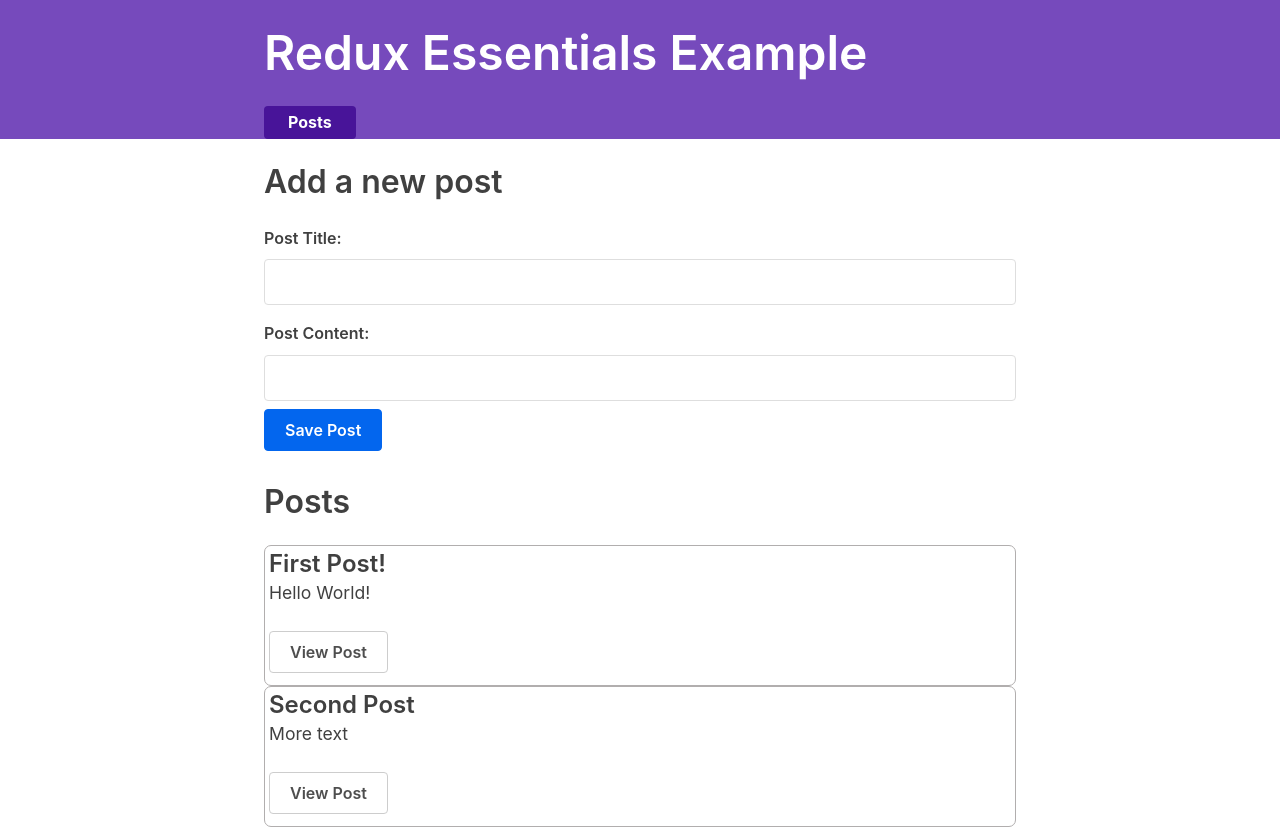
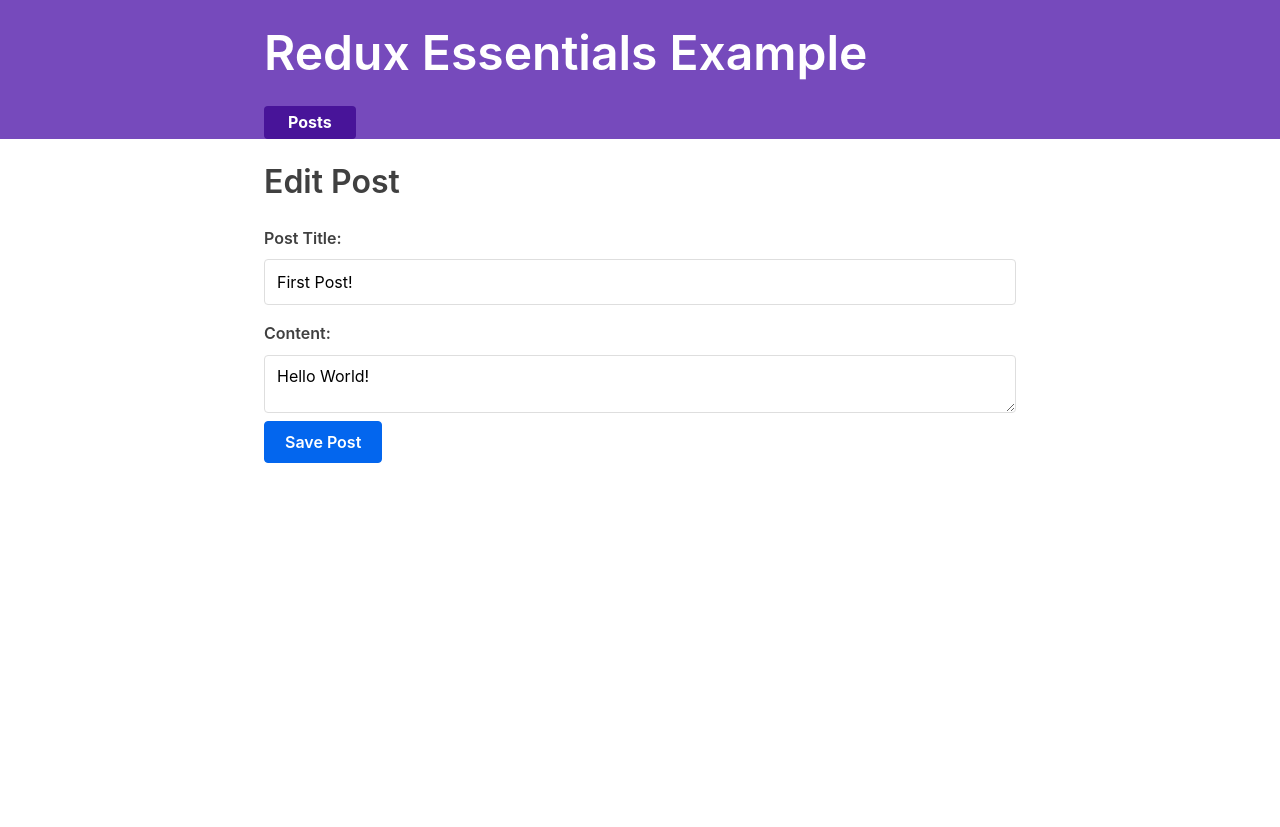
Before and after one commit to AhmedSafi97/redux-app-tutorial, a React (Create React App) app: page /edit-post/1 in a window 1280 px wide. Before the commit this address led to /. After the commit the page ends 800 px from the top, so only its background shows below. Built offline with nearby package versions, Linux system fonts and the light colour scheme; what miragejs, txtgen would draw is missing.

Commit message:
create edit form to edit existing post

```diff
--- a/src/App.js
+++ b/src/App.js
@@ -8,7 +8,12 @@ import {
 
 import { Navbar } from './app/Navbar'
 
-import { PostsList, AddPostForm, SinglePostPage } from './features/posts'
+import {
+  PostsList,
+  AddPostForm,
+  SinglePostPage,
+  EditPostForm,
+} from './features/posts'
 
 function App() {
   return (
@@ -22,8 +27,11 @@ function App() {
               <PostsList />
             </>
           </Route>
-          <Route path="/posts/:id">
-            {(props) => <SinglePostPage postId={props.match.params.id} />}
+          <Route path="/posts/:postId">
+            <SinglePostPage />
+          </Route>
+          <Route path="/edit-post/:postId">
+            <EditPostForm />
           </Route>
           <Redirect to="/" />
         </Switch>
--- /dev/null
+++ b/src/features/posts/EditPostForm.js
@@ -0,0 +1,53 @@
+import React, { useState } from 'react'
+import { useDispatch, useSelector } from 'react-redux'
+import { useHistory, useParams } from 'react-router-dom'
+
+import { postUpdated } from './postsSlice'
+
+export const EditPostForm = () => {
+  const { postId } = useParams()
+
+  const post = useSelector((state) =>
+    state.posts.find((post) => post.id === postId)
+  )
+
+  const [title, setTitle] = useState(post.title)
+  const [content, setContent] = useState(post.content)
+
+  const dispatch = useDispatch()
+  const history = useHistory()
+
+  const onSavePostClicked = () => {
+    if (title && content) {
+      dispatch(postUpdated({ id: postId, title, content }))
+      history.push(`/posts/${postId}`)
+    }
+  }
+
+  return (
+    <section>
+      <h2>Edit Post</h2>
+      <form>
+        <label htmlFor="postTitle">Post Title:</label>
+        <input
+          type="text"
+          id="postTitle"
+          name="postTitle"
+          placeholder="What's on your mind?"
+          value={title}
+          onChange={(e) => setTitle(e.target.value)}
+        />
+        <label htmlFor="postContent">Content:</label>
+        <textarea
+          id="postContent"
+          name="postContent"
+          value={content}
+          onChange={(e) => setContent(e.target.value)}
+        />
+      </form>
+      <button type="button" onClick={onSavePostClicked}>
+        Save Post
+      </button>
+    </section>
+  )
+}
--- a/src/features/posts/SinglePostPage.js
+++ b/src/features/posts/SinglePostPage.js
@@ -1,7 +1,9 @@
 import React from 'react'
 import { useSelector } from 'react-redux'
+import { Link, useParams } from 'react-router-dom'
 
-export const SinglePostPage = ({ postId }) => {
+export const SinglePostPage = () => {
+  const { postId } = useParams()
   const post = useSelector((state) =>
     state.posts.find((post) => post.id === postId)
   )
@@ -17,6 +19,9 @@ export const SinglePostPage = ({ postId }) => {
       <article className="post">
         <h2>{post.title}</h2>
         <p className="post-content">{post.content}</p>
+        <Link to={`/edit-post/${post.id}`} className="button">
+          Edit Post
+        </Link>
       </article>
     </section>
   )
--- a/src/features/posts/index.js
+++ b/src/features/posts/index.js
@@ -1,3 +1,4 @@
 export { PostsList } from './PostsList'
 export { AddPostForm } from './AddPostForm'
 export { SinglePostPage } from './SinglePostPage'
+export { EditPostForm } from './EditPostForm'
```
